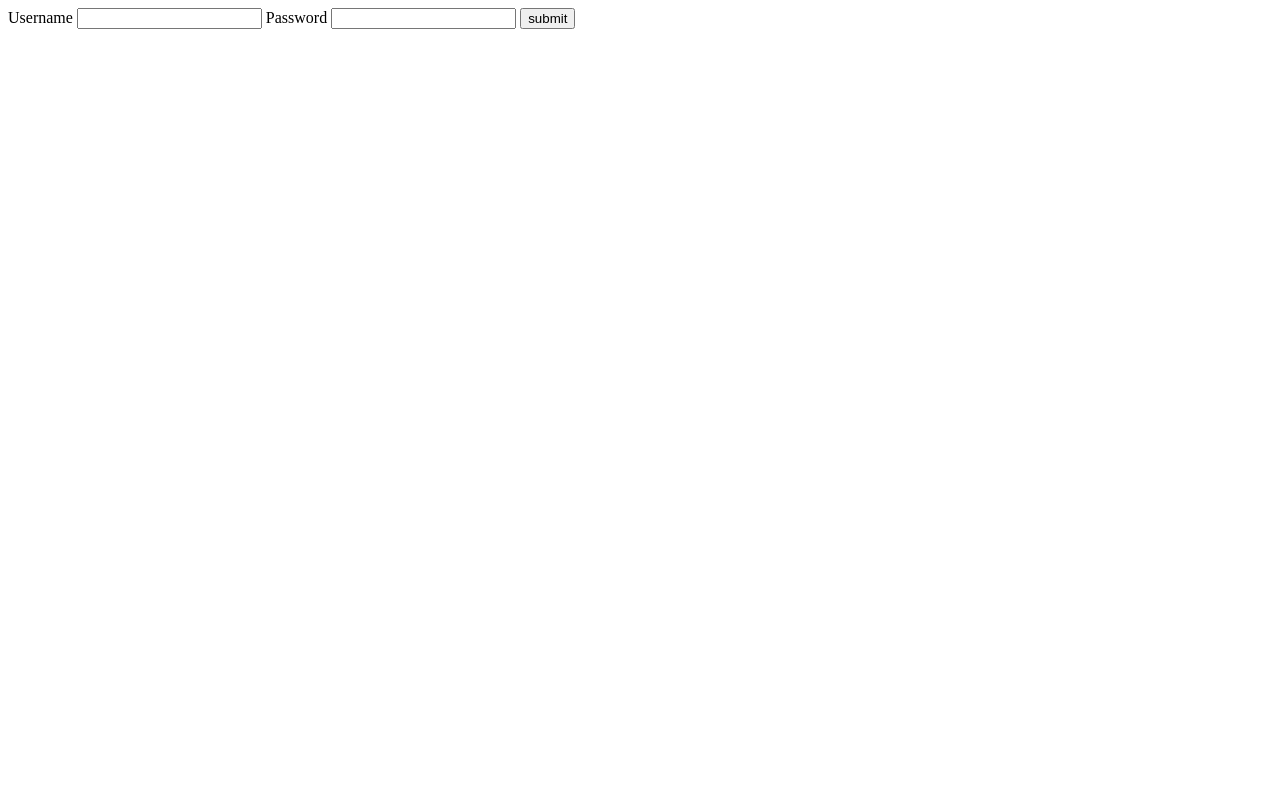
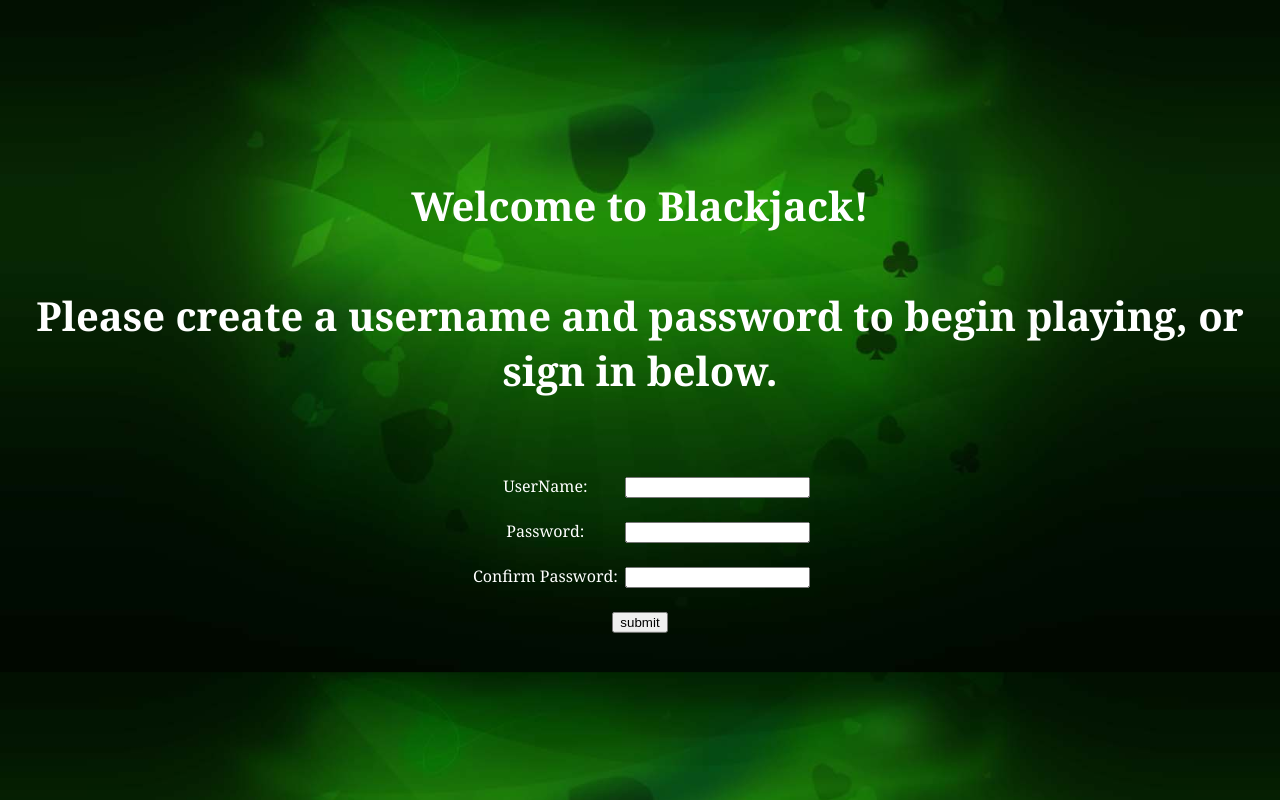
Before and after one commit to jjherman94/BlackJack, a website: page static/login.html in a window 1280 px wide. Drawn offline with Linux system fonts and the light colour scheme.

Commit message:
Fixed login sheet for Doug.

```diff
--- a/static/login.html
+++ b/static/login.html
@@ -3,13 +3,44 @@
 <head>
 	<meta charset="UTF-8">
 	<title>Document</title>
+	<link rel="stylesheet" type="text/css" href="stylesheet.css">
 </head>
-<body>
-	<section>
-		<form action="submit.html" method="post">
-			Username <input type="username" name="username" required>
-			Password <input type="password" name="password" required>
-			<input type="submit" value="submit">
+<body id="body1">
+	<section id="form1">
+		<h1>
+			Welcome to Blackjack!
+			<br/>
+			<br/>
+			Please create a username and password to begin playing, or sign in below.
+		</h1>
+		<br/>
+		<br/>
+		<form action="">
+			<div class='div'>
+				<span class="boxes">
+					UserName:
+				</span>
+				<input type="username" name="username" required>
+			</div>
+			<br/>
+			<div class='div'>
+				<span class="boxes">
+					Password:
+				</span>
+				<input type="password" name="password" required>
+			</div>
+			<br/>
+			<div class='div'>
+				<span class="boxes">
+					Confirm Password:
+				</span>
+				<input type="password" name="confirmPassword">
+			</div>
+			<br/>
+			<div class='div'>
+				<input type="submit" value="submit">
+			</div>
+			<br/>
 		</form>
 	</section>
 </body>
--- a/stylesheet.css
+++ b/static/stylesheet.css
@@ -38,7 +38,7 @@ section {
 }
 
 h1 {
-	font-size 2.5em;
+	font-size: 2.5em;
 	color: white;
 	text-align: center;
 }
```
Also changed, not shown: static/loginImage.jpg (renamed from loginImage.jpg).
